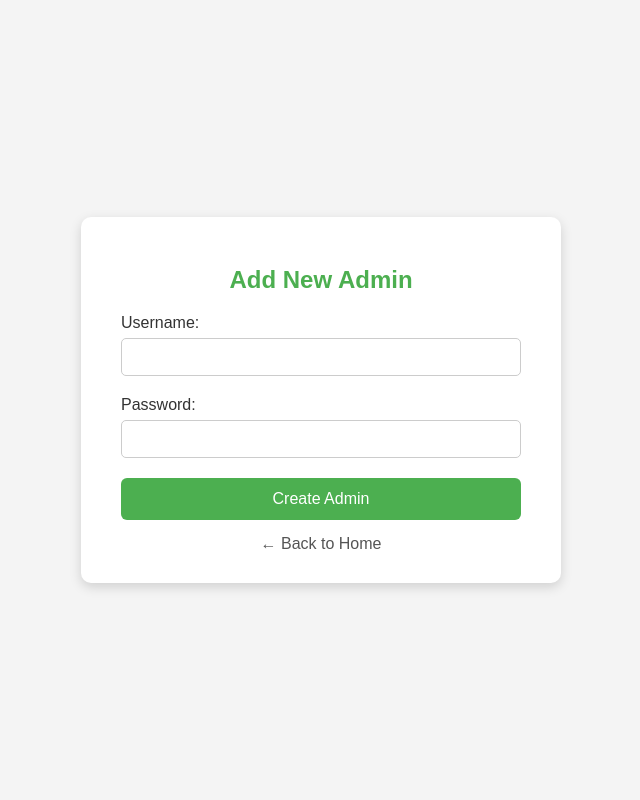
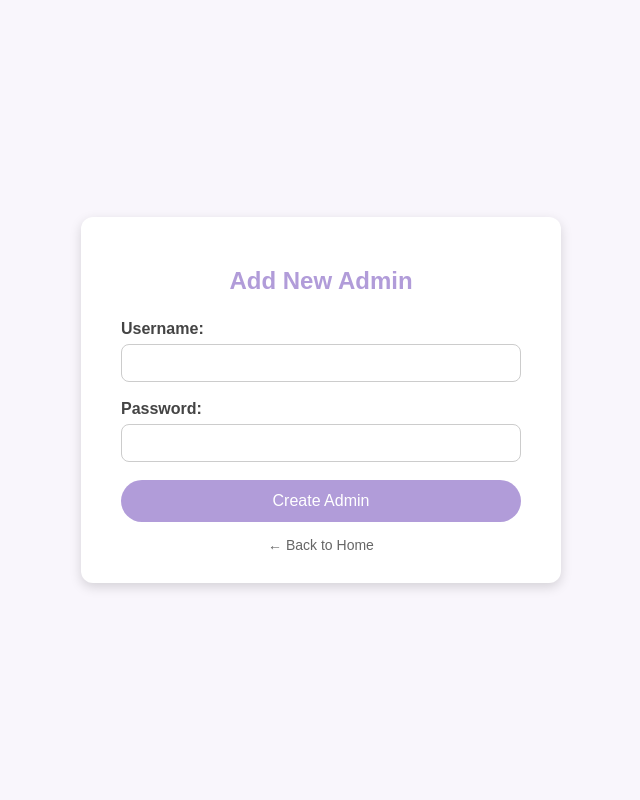
Before and after one commit to kurorimiii/Room_avail, a Flask app: page /add-admin in a window 1280 px wide. Shown: the whole page, without its empty margins (319-959 px from the left). Run offline with Flask 3, Linux system fonts and the light colour scheme; a user stored in the database is signed in.

Commit message:
add_admin.html

```diff
--- a/templates/add_admin.html
+++ b/templates/add_admin.html
@@ -4,9 +4,16 @@
     <meta charset="UTF-8">
     <title>Add Admin</title>
     <style>
+        :root {
+            --main-purple: #b19cd9;
+            --dark-purple: #8e6dcf;
+            --hover-purple: #a188d4;
+            --light-bg: #f9f6fc;
+        }
+
         body {
             font-family: 'Arial', sans-serif;
-            background-color: #f4f4f4;
+            background-color: var(--light-bg);
             margin: 0;
             padding: 0;
             display: flex;
@@ -18,7 +25,7 @@
         .form-container {
             background-color: #ffffff;
             padding: 30px 40px;
-            border-radius: 10px;
+            border-radius: 12px;
             box-shadow: 0 4px 12px rgba(0, 0, 0, 0.15);
             width: 100%;
             max-width: 400px;
@@ -26,53 +33,63 @@
 
         h2 {
             text-align: center;
-            color: #4CAF50;
-            margin-bottom: 20px;
+            color: var(--main-purple);
+            margin-bottom: 25px;
         }
 
         label {
             display: block;
             margin-bottom: 6px;
-            color: #333;
+            color: #444;
+            font-weight: bold;
         }
 
         input[type="text"],
         input[type="password"] {
             width: 100%;
             padding: 10px;
-            margin-bottom: 20px;
+            margin-bottom: 18px;
             border: 1px solid #ccc;
-            border-radius: 5px;
+            border-radius: 8px;
+            font-size: 14px;
+            background-color: #fff;
             box-sizing: border-box;
-            font-size: 14px;
         }
 
         button {
             width: 100%;
             padding: 12px;
-            background-color: #4CAF50;
+            background-color: var(--main-purple);
             color: white;
             border: none;
-            border-radius: 6px;
+            border-radius: 30px;
             font-size: 16px;
             cursor: pointer;
             transition: background-color 0.3s ease;
         }
 
         button:hover {
-            background-color: #45a049;
+            background-color: var(--hover-purple);
         }
 
         .back-link {
             display: block;
             text-align: center;
             margin-top: 15px;
-            color: #555;
+            color: #666;
             text-decoration: none;
+            font-size: 14px;
         }
 
         .back-link:hover {
+            color: var(--dark-purple);
             text-decoration: underline;
+        }
+
+        @media (max-width: 600px) {
+            .form-container {
+                padding: 20px;
+            }
         }
     </style>
 </head>
```
